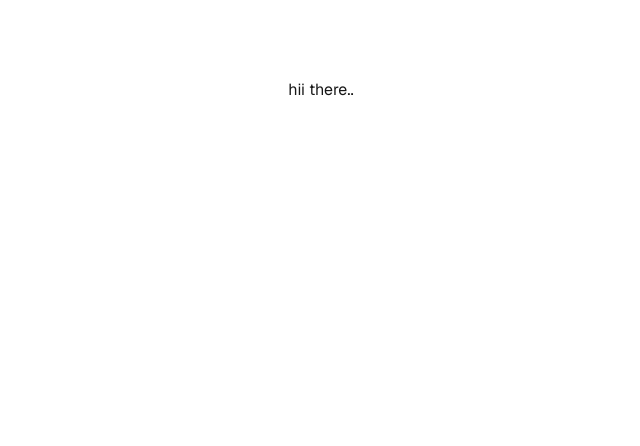
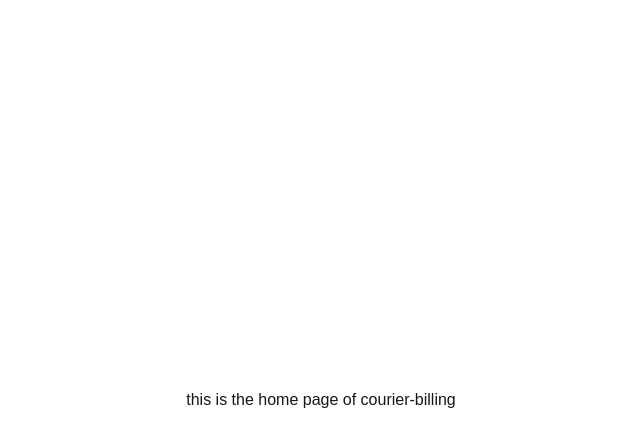
Before and after one commit to superAman07/courier-billing-app, a Next.js app: page / in a window 1280 px wide. Shown: the top 446 px of the page, without its empty margins (319-959 px from the left). Built offline with nearby package versions, Linux system fonts and the light colour scheme.

Commit message:
starting with UI

```diff
--- a/app/page.tsx
+++ b/app/page.tsx
@@ -1,9 +1,9 @@
-import Image from "next/image";
+
 
 export default function Home() {
   return (
-    <div className="font-sans grid grid-rows-[20px_1fr_20px] items-center justify-items-center min-h-screen p-8 pb-20 gap-16 sm:p-20">
-      hii there..
+    <div className="flex justify-center items-center h-screen">
+      this is the home page of courier-billing
     </div>
   );
 }
--- a/package.json
+++ b/package.json
@@ -30,5 +30,5 @@
   "keywords": [],
   "author": "",
   "license": "ISC",
-  "type": "commonjs"
+  "type": "module"
 }
```
Also changed, not shown: 1 other file (tests, documents, lock files or other folders).
